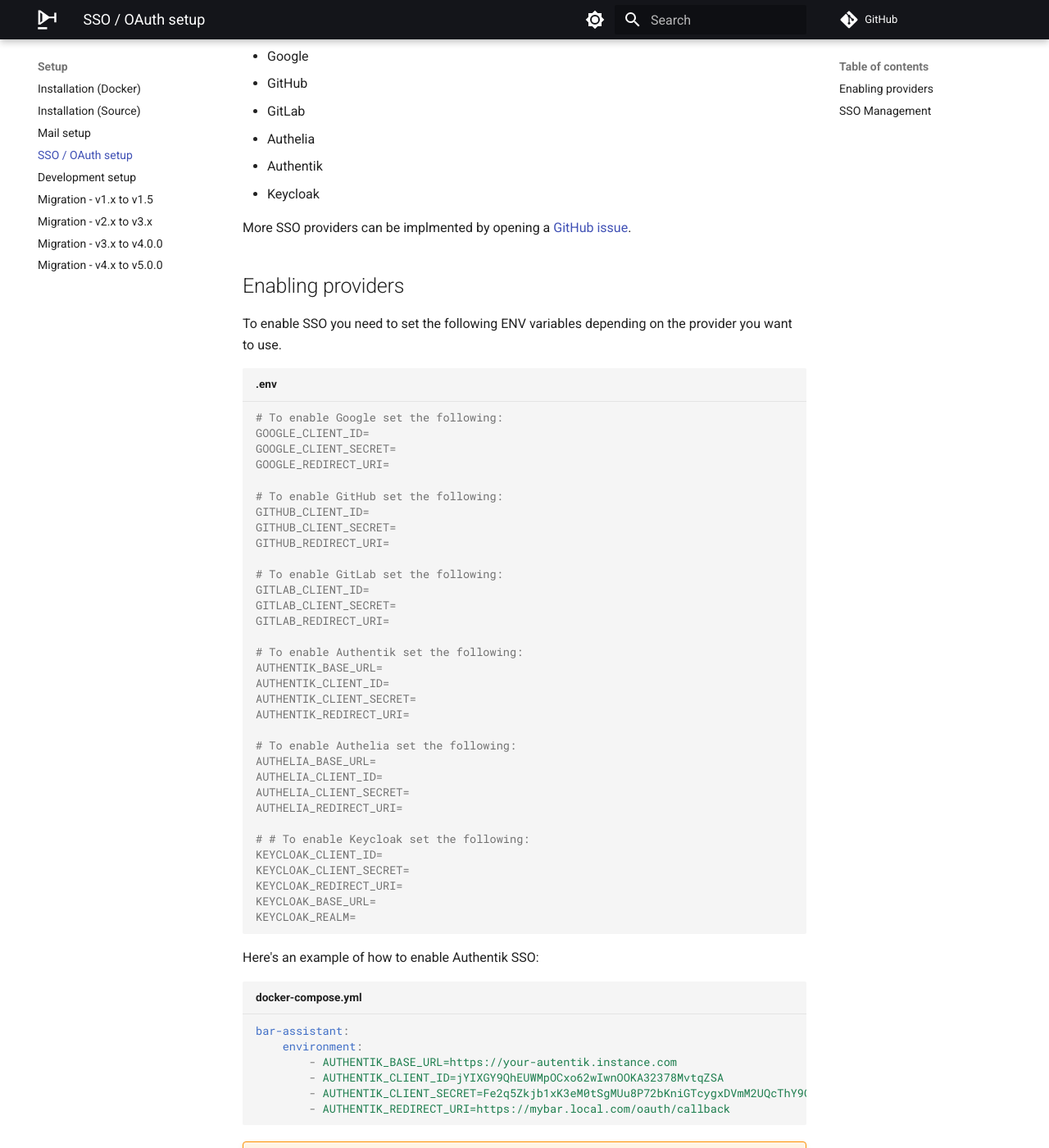
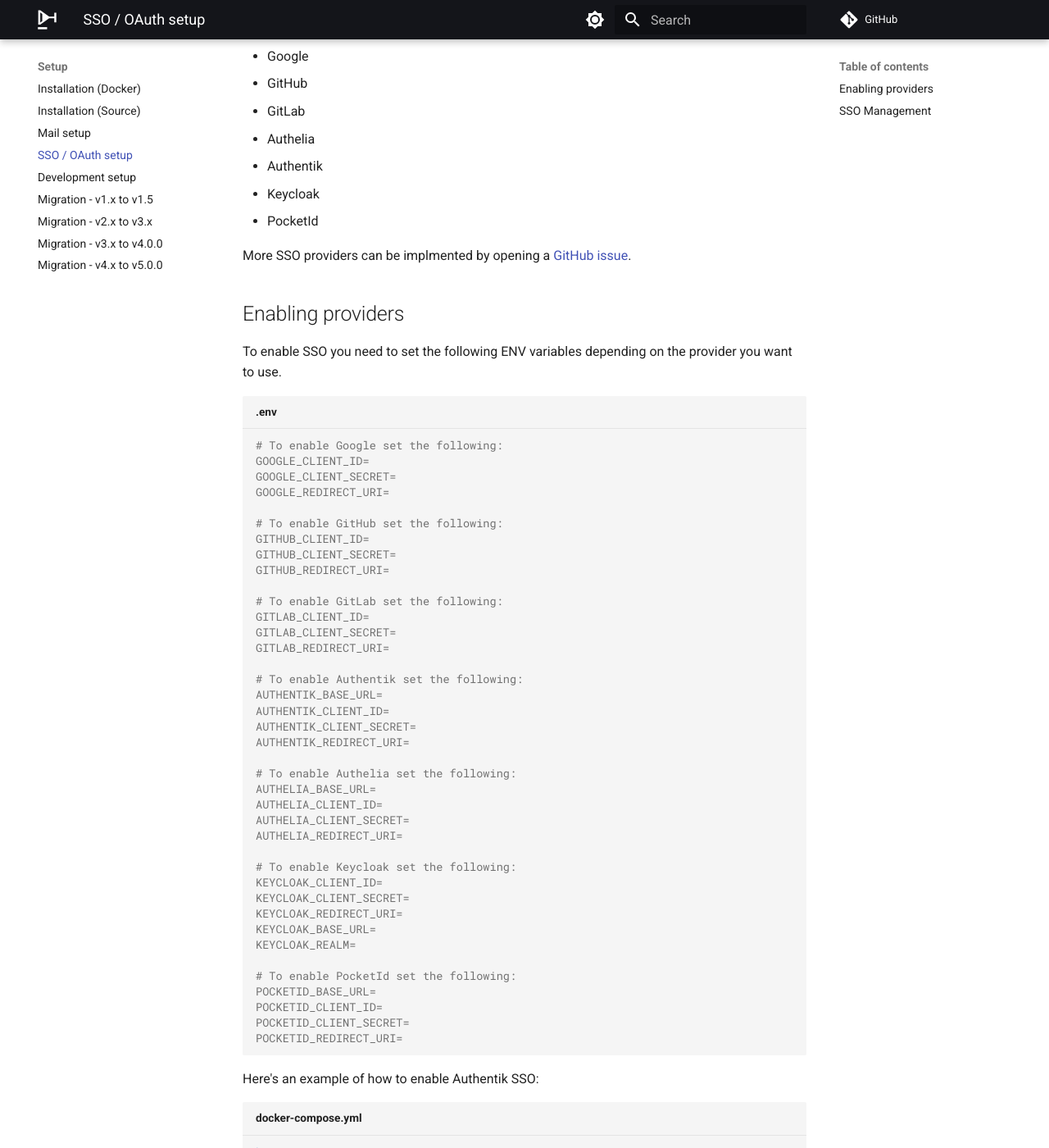
Before and after one commit to bar-assistant/docs, an MkDocs documentation site: the page built from docs/setup/sso.md, in a window 1280 px wide and 1400 px high, scrolled down 255 px. Shown: the whole window at 82% size. Built offline with MkDocs 1.6.1 and Material for MkDocs 9.7.7, drawn with Linux system fonts in a browser that asks for light colours; comment, search, counter and statistics services are not loaded.

Commit message:
Add pocket id setup

````diff
--- a/docs/setup/sso.md
+++ b/docs/setup/sso.md
@@ -10,6 +10,7 @@
 - Authelia
 - Authentik
 - Keycloak
+- PocketId
 
 More SSO providers can be implmented by opening a [GitHub issue](https://github.com/karlomikus/bar-assistant/issues).
 
@@ -45,12 +46,18 @@
 AUTHELIA_CLIENT_SECRET=
 AUTHELIA_REDIRECT_URI=
 
-# # To enable Keycloak set the following:
+# To enable Keycloak set the following:
 KEYCLOAK_CLIENT_ID=
 KEYCLOAK_CLIENT_SECRET=
 KEYCLOAK_REDIRECT_URI=
 KEYCLOAK_BASE_URL=
 KEYCLOAK_REALM=
+
+# To enable PocketId set the following:
+POCKETID_BASE_URL=
+POCKETID_CLIENT_ID=
+POCKETID_CLIENT_SECRET=
+POCKETID_REDIRECT_URI=
 ```
 
 Here's an example of how to enable Authentik SSO:
````
